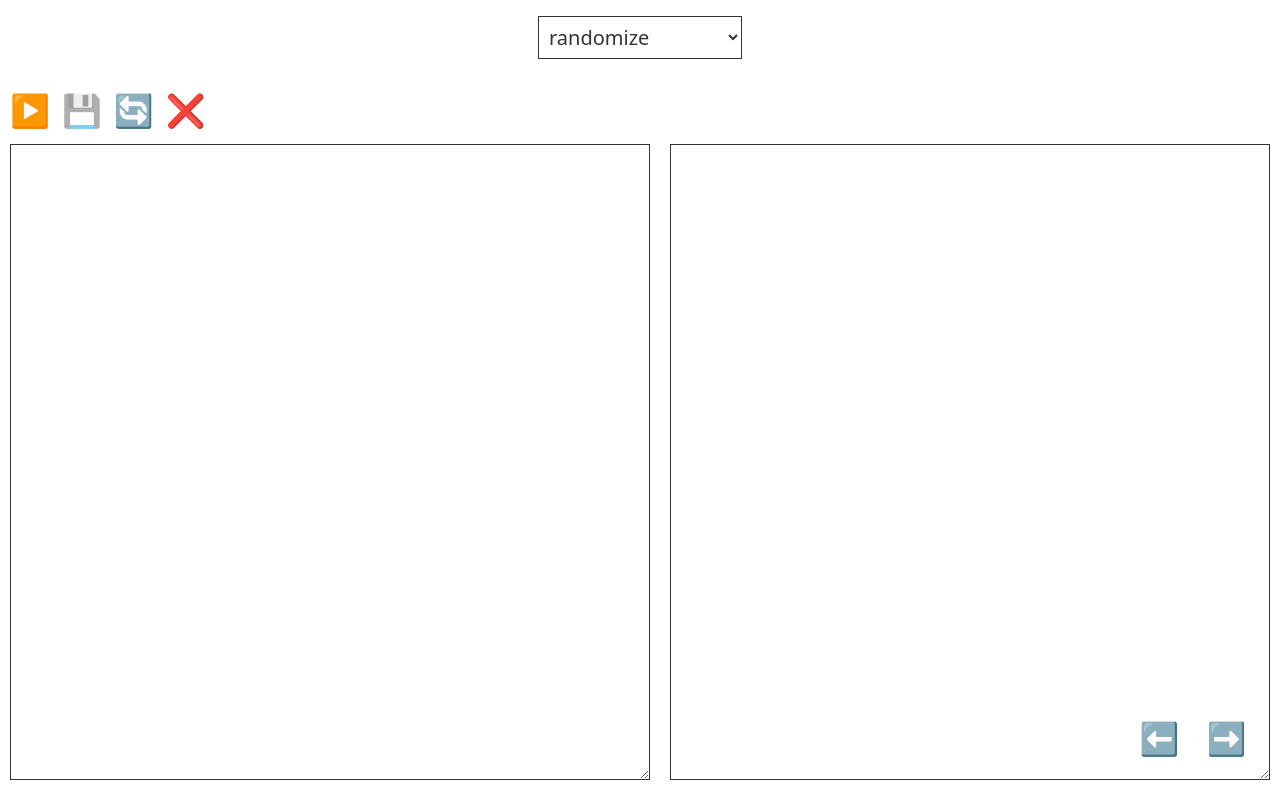
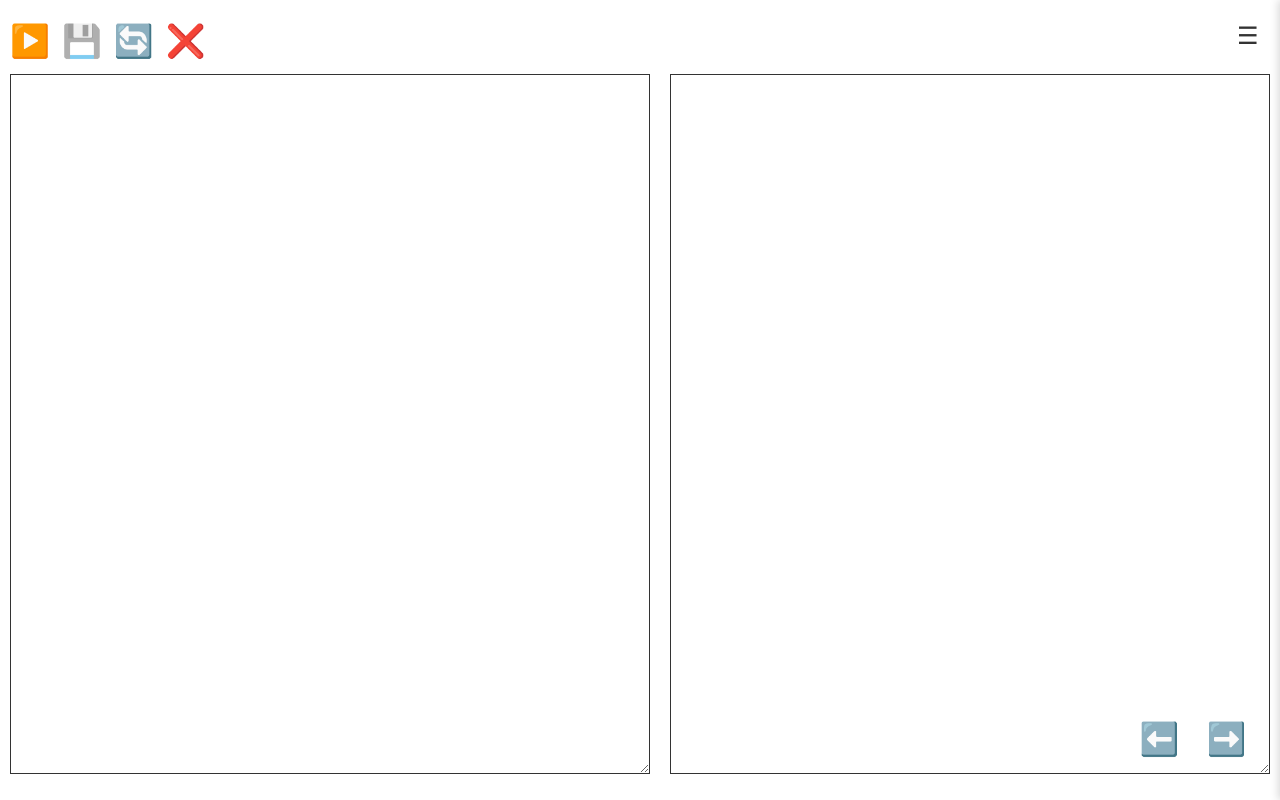
Before and after one commit to siers/prfl, a React (Vite) app: page / in a window 1280 px wide. Built offline with nearby package versions, Linux system fonts and the light colour scheme.

Commit message:
App: fully vibe-coded sidebar

```diff
--- a/src/App.css
+++ b/src/App.css
@@ -11,7 +11,25 @@ a { color: #4796e6; }
 a:hover { color: #52b8e3; }
 
 .knob-wrapwrap { position: absolute; top: 1.5em; left: 1.5em; }
-.programs { font-size: 20px; padding: 0.3em; }
+
+.sidebar-toggle {
+  position: fixed; top: 0.5em; right: 0.5em; z-index: 11;
+  font-size: 1.5em; background: none; border: none; cursor: pointer; padding: 0.2em 0.4em;
+}
+.sidebar {
+  position: fixed; right: 0; top: 0; height: 100dvh; width: 200px;
+  background: white; z-index: 10;
+  box-shadow: -2px 0 8px rgba(0,0,0,0.15);
+  transform: translateX(100%);
+  transition: transform 0.2s ease;
+  padding-top: 2.5em; overflow-y: auto;
+}
+.sidebar-open { transform: translateX(0); }
+.sidebar-item {
+  padding: 0.6em 1em; cursor: pointer; font-size: 1.1em; color: #333;
+}
+.sidebar-item:hover { background: #f0f0f0; }
+.sidebar-item-active { font-weight: 700; background: #e8e8ff; }
 
 .next        { position: absolute; bottom: 1.2em; right: 2.1rem; font-size: 2em; }
 .clear-state { position: absolute; bottom: 1.2em; right: 4.18rem; font-size: 2em; }
--- a/src/App.jsx
+++ b/src/App.jsx
@@ -26,6 +26,7 @@ function useLocalStorage(key, initialValue) {
 
 function App() {
   const [running, setRunning] = useLocalStorage('running', false)
+  const [sidebarOpen, setSidebarOpen] = useState(false)
 
   const [speed, setSpeed] = useLocalStorage('speed', 1500)
   const timeout = useRef()
@@ -91,12 +92,21 @@ function App() {
   }
 
   return (
-    <div className="app p-1em">
+    <div className="app">
       <div className="flex flex-col h-dvh">
-        <div className="block w-full m-[1em] mr-auto ml-auto grow-0 text-center" >
-          <select onChange={e => setProgram(e.target.value)} value={program} className="programs inline-block m-auto grow-0 border">
-            {Object.keys(programs).map(p => <option value={p} key={p}>{p}</option>)}
-          </select>
+        <button className="sidebar-toggle" onClick={() => setSidebarOpen(o => !o)}>
+          {sidebarOpen ? '\u2715' : '\u2630'}
+        </button>
+        <div className={`sidebar ${sidebarOpen ? 'sidebar-open' : ''}`}>
+          {Object.keys(programs).map(p => (
+            <div
+              key={p}
+              className={`sidebar-item ${p === programName ? 'sidebar-item-active' : ''}`}
+              onClick={() => { setProgram(p); setSidebarOpen(false) }}
+            >
+              {p}
+            </div>
+          ))}
         </div>
 
         <div className="wrap flex-1 flex flex-row items-center" data-mode={program}>
--- a/src/programs/Randomize.tsx
+++ b/src/programs/Randomize.tsx
@@ -214,7 +214,7 @@ function Randomize(controls: any): JSX.Element {
   }
 
   function editor(): JSX.Element {
-    return <div className={"w-[100dvwh] flex flex-row selection:red text-sm "} style={({ height: "calc(90dvh - 4rem)" })}>
+    return <div className={"w-[100dvwh] flex flex-row selection:red text-sm "} style={({ height: "calc(90dvh)" })}>
       <div className="grow p-[10px]">
         <textarea className="block w-full h-full p-[5px] border" cols={130} onChange={e => newAndRecalculate({ contents: e.target.value, eval: true })} value={state?.text}></textarea>
       </div>
@@ -262,7 +262,7 @@ function Randomize(controls: any): JSX.Element {
       {inPlanning && editor()}
 
       {inExecution &&
-        <div className={"w-[100dvw] flex flex-col justfiy-center "} style={({ height: "calc(90dvh - 4rem)" })}>
+        <div className={"w-[100dvw] flex flex-col justfiy-center "} style={({ height: "calc(90dvh)" })}>
           {executionStats()}
           {executionItems()}
         </div>
```
